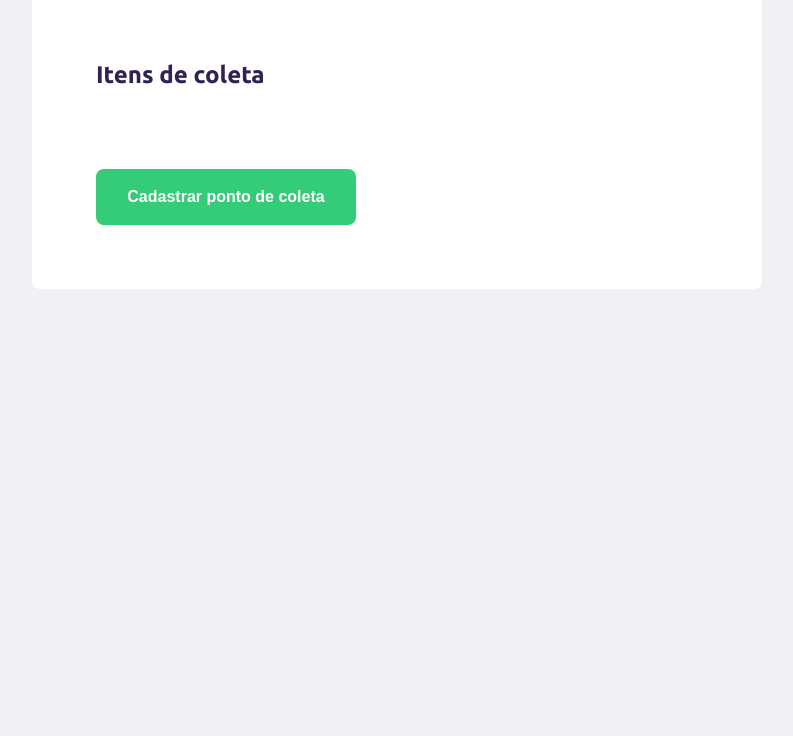
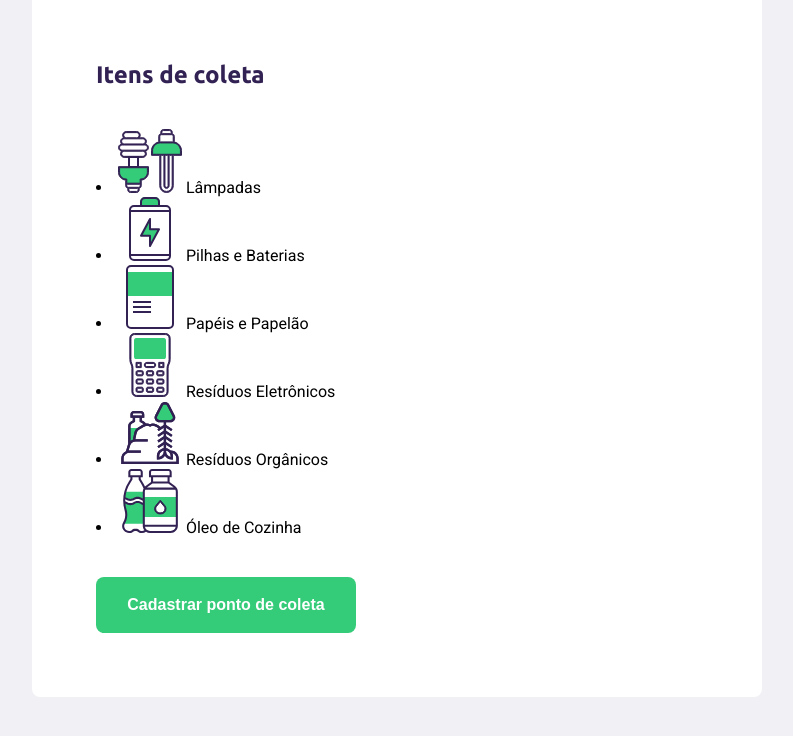
Before and after one commit to SilasDias/NextLevelweek, a plain HTML site: page create-point.html in a window 1280 px wide. Shown: the part 706-1442 px from the top of the page, without its empty margins (153-946 px from the left). Before the commit the page ends 1075 px from the top, so only its background shows below. Drawn offline with Linux system fonts and the light colour scheme.

Commit message:
Lista de opçoes

```diff
--- a/create-point.html
+++ b/create-point.html
@@ -8,6 +8,7 @@
         <link rel="stylesheet" href="/styles/main.css">
         <link rel="stylesheet" href="/styles/create-point.css">
         <link rel="stylesheet" href="/styles/responsive.css">
+
 
     </head>
     <body>
@@ -32,33 +33,35 @@
 
                         <div class="field">
                             <label for="name">Nome da entidade</label>
-                    <input type="text" name="name">
+                            <input type="text" name="name" required>
                         </div>
 
                         <div class="field-group">
                             <div class="field">
                                 <label for="address">Endereço</label>
-                        <input type="text" name="address">
+                                <input type="text" name="address" required>
                             </div>
                             <div class="field">
                                 <label for="address2">Número/Complemento</label>
-                        <input type="text" name="address2">
+                                <input type="text" name="address2" required>
                             </div>
                         </div>
 
                         <div class="field-group">
                             <div class="field">
                                 <label for="state">Estado</label>
-                        <select name="uf">
+                                <select name="uf" required>
                                     <option value="">Selecione o estado</option>
                                 </select>
                             </div>
 
                             <div class="field">
                                 <label for="city">Cidade</label>
-                        <select name="city" disabled>
+                                <select name="city" disabled required>
                                     <option value="">Selecione a cidade</option>
                                 </select>
+
+                                <input type="hidden" name="state">
                             </div>
 
                         </div>
@@ -71,6 +74,39 @@
                         <legend>
                             <h2>Itens de coleta</h2>
                         </legend>
+
+                        <div class="items-grid">
+                            <li data-id="1" class="selected">
+                                <img src="/assets/lampadas.svg" alt="Lâmpadas">
+                                <span>Lâmpadas</span>
+                            </li>
+
+                            <li data-id="2">
+                                <img src="/assets/baterias.svg" alt="Pilhas e Baterias">
+                                <span>Pilhas e Baterias</span>
+                            </li>
+
+                            <li data-id="3">
+                                <img src="/assets/papeis-papelao.svg" alt="Papéis e Papelão">
+                                <span>Papéis e Papelão</span>
+                            </li>
+
+                            <li data-id="4">
+                                <img src="/assets/eletronicos.svg" alt="Resíduos Eletrônicos">
+                                <span>Resíduos Eletrônicos</span>
+                            </li>
+
+                            <li data-id="5">
+                                <img src="/assets/organicos.svg" alt="Resíduos Orgânicos">
+                                <span>Resíduos Orgânicos</span>
+                            </li>
+
+                            <li data-id="6">
+                                <img src="/assets/oleo.svg" alt="Óleo de Cozinha">
+                                <span>Óleo de Cozinha</span>
+                            </li>
+                        </div>
+
                     </fieldset>
 
                     <button type="submit">Cadastrar ponto de coleta</button>
@@ -78,5 +114,7 @@
                 </form>
 
         </div>
+
+        <script src="/scripts/create.point.js"></script>
     </body>
 </html>
```
Lines whose indentation alone changed are shown as unchanged.
